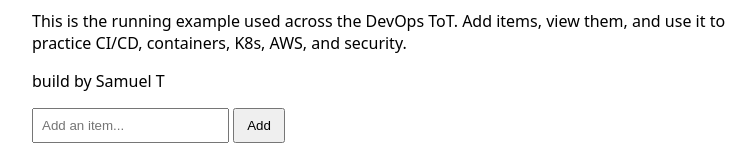
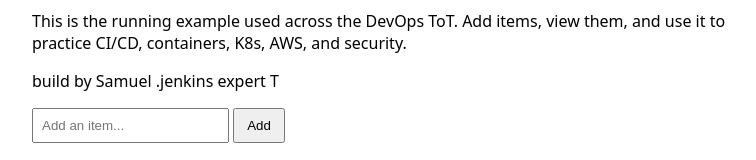
Before and after one commit to twagisamu/webapp, a website: page app/public/index.html in a window 1280 px wide. Shown: the part 124-284 px from the top of the page, without its empty margins (248-1004 px from the left). Drawn offline with Linux system fonts and the light colour scheme; no server answers.

Commit message:
add an new expert

```diff
--- a/app/public/index.html
+++ b/app/public/index.html
@@ -20,7 +20,7 @@
       <span class="health" id="health"></span>
     </header>
     <p>This is the running example used across the DevOps ToT. Add items, view them, and use it to practice CI/CD, containers, K8s, AWS, and security.</p>
-    <p> build by Samuel T<p>
+    <p> build by Samuel .jenkins expert T<p>
     <div>
       <input id="text" placeholder="Add an item..." />
       <button onclick="add()">Add</button>
```
